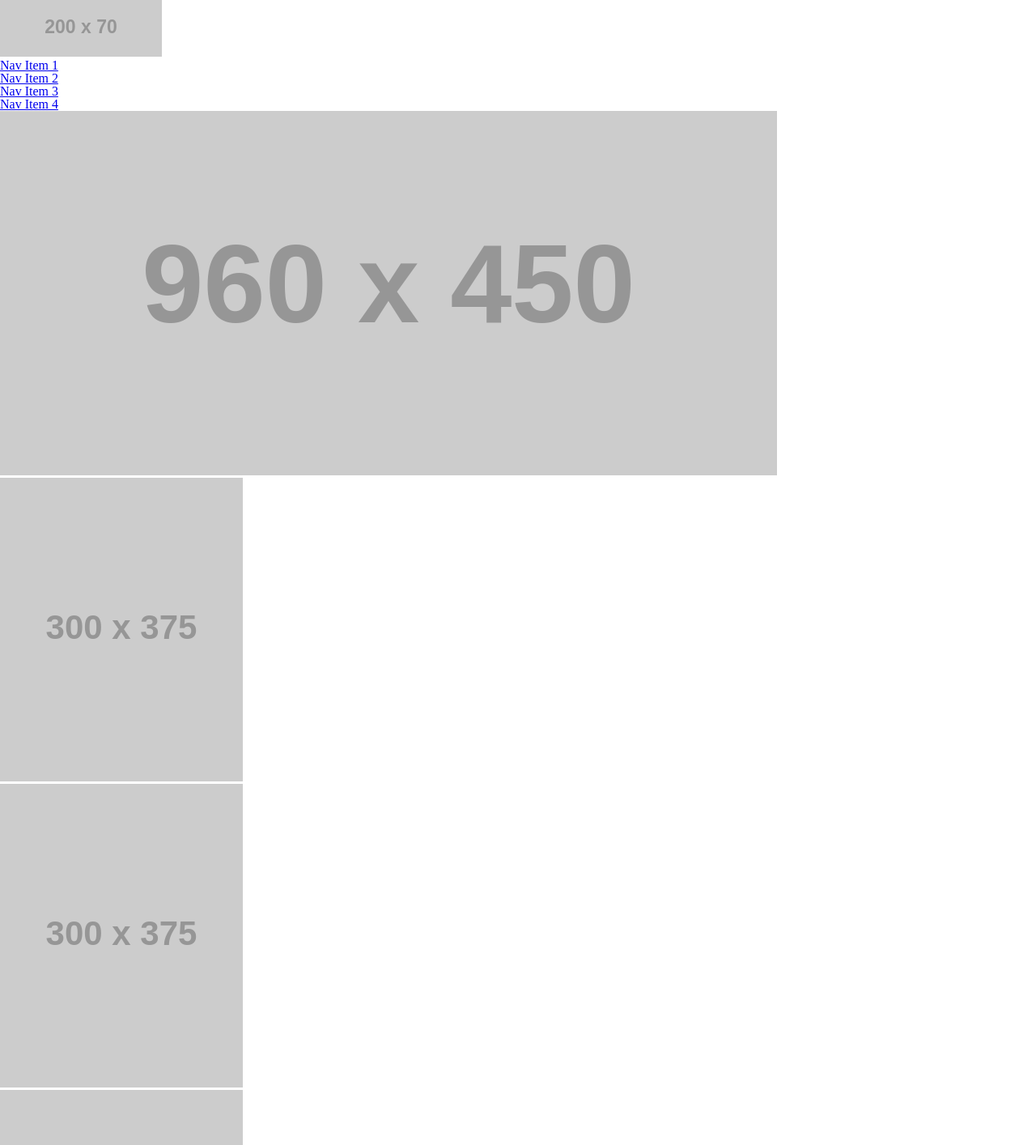
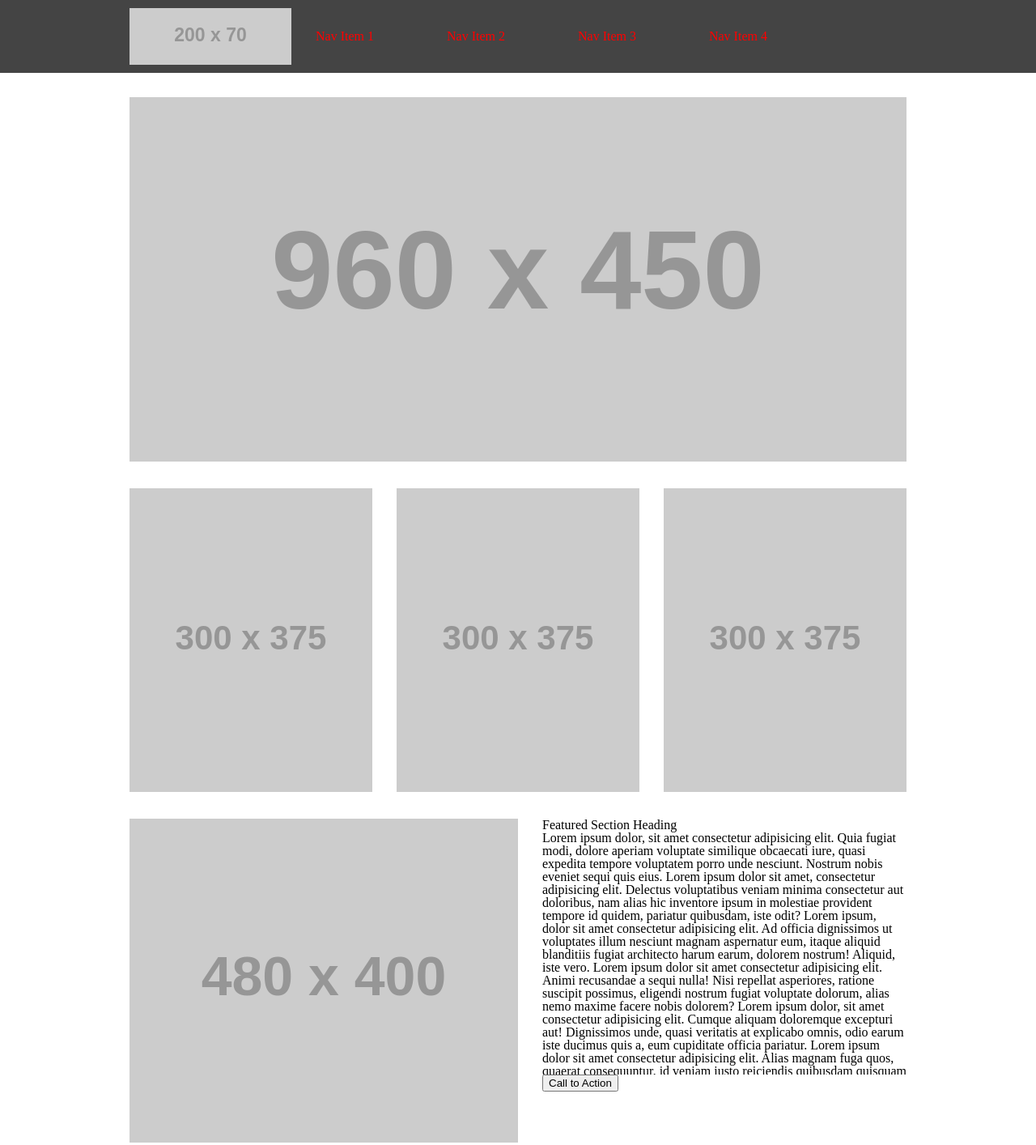
Before and after one commit to RivaD2/HTML-CSS-WIreFrame, a plain HTML site: page index.html in a window 1280 px wide. Shown: the top 1414 px of the page at 81% size. Drawn offline with Linux system fonts and the light colour scheme; placeholder pictures from the web are drawn by us.

Commit message:
added main CSS styles to page

```diff
--- a/style.css
+++ b/style.css
@@ -0,0 +1,84 @@
+header {
+  background: #444;
+  height: 90px;
+}
+
+nav {
+  margin: 0 auto;
+  width: 960px;
+}
+
+ nav img {
+   margin-top: 10px;
+   float: left;
+   margin-right: 30px;
+ }
+
+ nav ul {
+   float: left;
+ }
+
+ a  {
+   color: red;
+   text-decoration:none;
+ }
+
+nav li{
+  float:left;
+  line-height: 90px;
+  margin-right: 90px;
+}
+
+main {
+  width: 960px;
+  margin: 0 auto;
+}
+
+main > img:first-child {
+  margin-top: 30px;
+}
+
+main > ul:nth-child(2) {
+  margin-top:30px;
+  overflow: hidden;
+}
+
+main > ul:nth-child(2) > li {
+  margin-right: 30px;
+  float:left;
+}
+
+main > ul:nth-child(2) > li:nth-child(3n) {
+  margin-right:0;
+}
+
+main > article {
+  margin-top: 30px;
+  overflow: hidden;
+}
+
+main > article > * {
+  float:left;
+  width:50%;
+}
+
+main > article > section {
+  box-sizing: border-box;
+  padding-left: 30px;
+}
+
+main > article >section > p {
+  overflow: auto;
+  height: 300px;
+}
+
+footer {
+  height: 100px;
+  background-color: #444;
+  margin-top: 30px;
+}
+
+button:hover {
+background-color: red;
+transition: 350ms;
+}
```
Also changed, not shown: index.html (line endings or trailing spaces).
